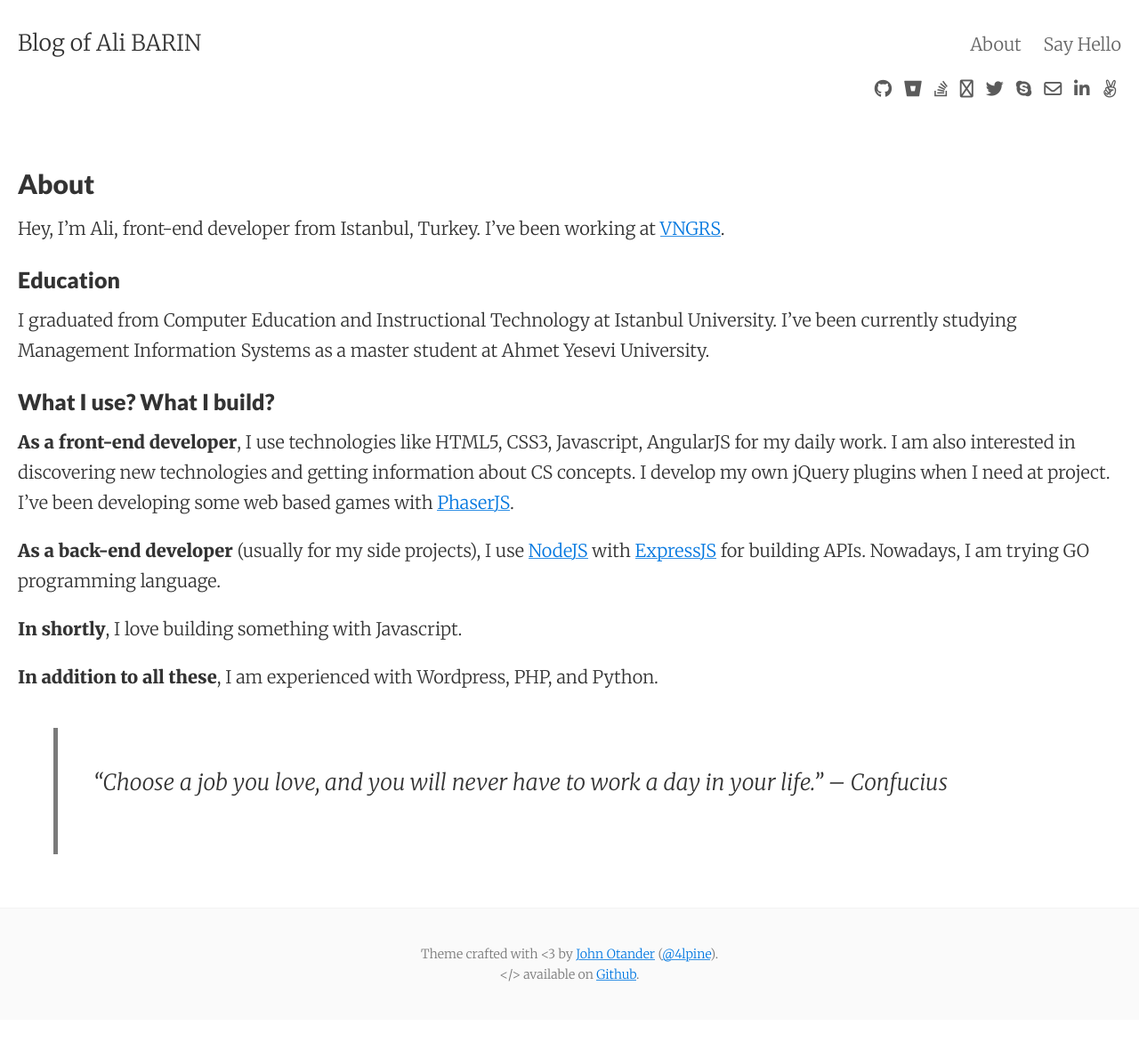
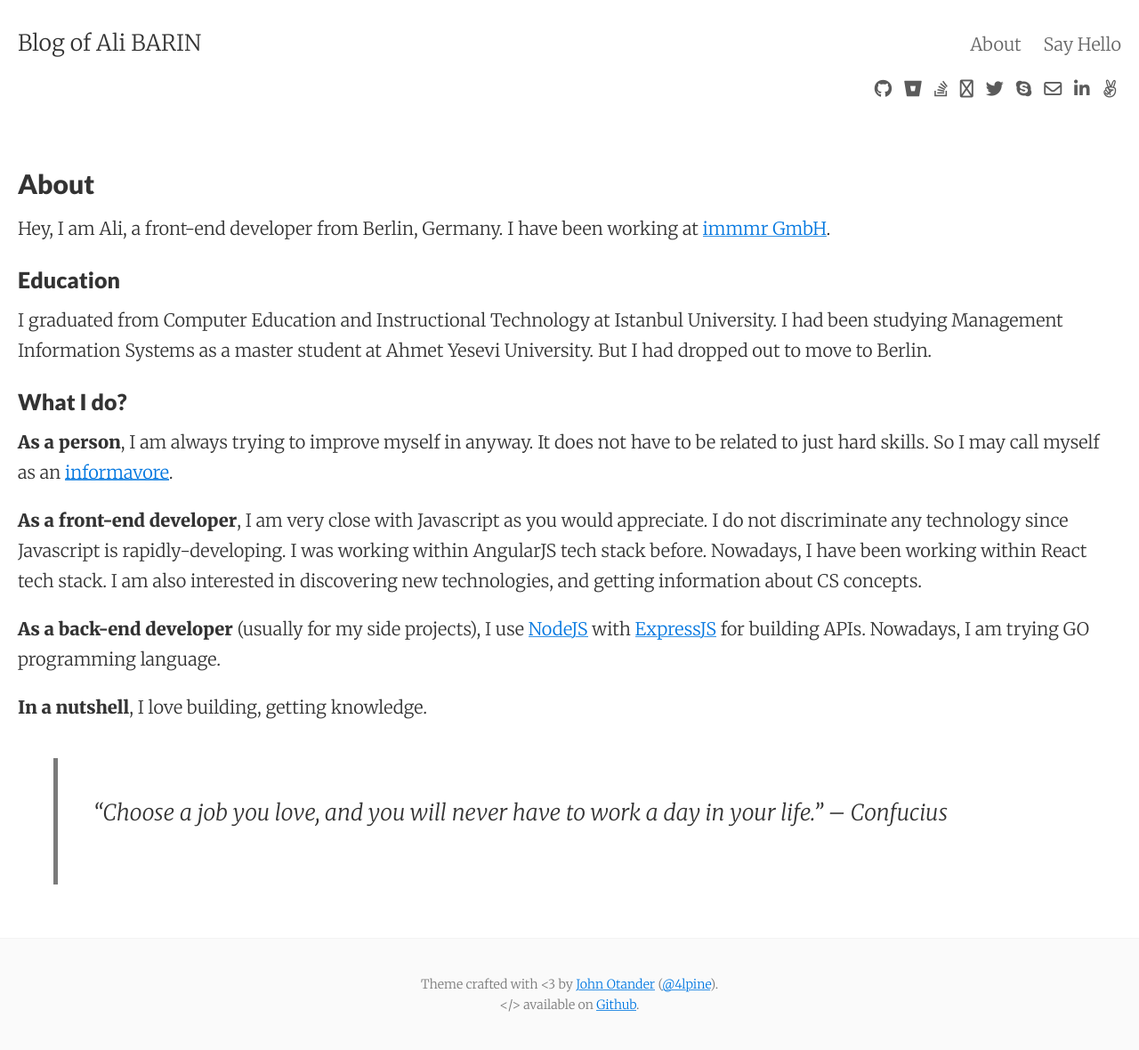
Before and after one commit to barinali/barinali.github.io, a Jekyll site: the page built from about.md, in a window 1280 px wide. Shown: the whole page at 89% size. Built offline with Jekyll 4.4.1, drawn with Linux system fonts in a browser that asks for light colours; nearby versions of some CDN libraries; comment, search, counter and statistics services are not loaded; before the commit the page ends 1146 px from its top, so only the background shows below that.

Commit message:
feat: Update about me page with current info

```diff
--- a/about.md
+++ b/about.md
@@ -10,20 +10,20 @@ title: About
 tags: about
 ---
 
-Hey, I'm Ali, front-end developer from Istanbul, Turkey. I've been working at [VNGRS](http://vngrs.com).
+Hey, I am Ali, a front-end developer from Berlin, Germany. I have been working at [immmr GmbH](https://immmr.com).
 
 ### Education
 
-I graduated from Computer Education and Instructional Technology at Istanbul University. I've been currently studying Management Information Systems as a master student at Ahmet Yesevi University.
+I graduated from Computer Education and Instructional Technology at Istanbul University. I had been studying Management Information Systems as a master student at Ahmet Yesevi University. But I had dropped out to move to Berlin.
 
-### What I use? What I build?
+### What I do?
 
-__As a front-end developer__, I use technologies like HTML5, CSS3, Javascript, AngularJS for my daily work. I am also interested in discovering new technologies and getting information about CS concepts. I develop my own jQuery plugins when I need at project. I've been developing some web based games with [PhaserJS](https://github.com/photonstorm/phaser).
+__As a person__, I am always trying to improve myself in anyway. It does not have to be related to just hard skills. So I may call myself as an [informavore](https://en.wikipedia.org/wiki/Informavore).
+
+__As a front-end developer__, I am very close with Javascript as you would appreciate. I do not discriminate any technology since Javascript is rapidly-developing. I was working within AngularJS tech stack before. Nowadays, I have been working within React tech stack. I am also interested in discovering new technologies, and getting information about CS concepts.
 
 __As a back-end developer__ (usually for my side projects), I use [NodeJS](https://github.com/nodejs/node) with [ExpressJS](https://github.com/expressjs/express) for building APIs. Nowadays, I am trying GO programming language.
 
-__In shortly__, I love building something with Javascript.
-
-__In addition to all these__, I am experienced with Wordpress, PHP, and Python.
+__In a nutshell__, I love building, getting knowledge.
 
 > "Choose a job you love, and you will never have to work a day in your life." – Confucius
```
